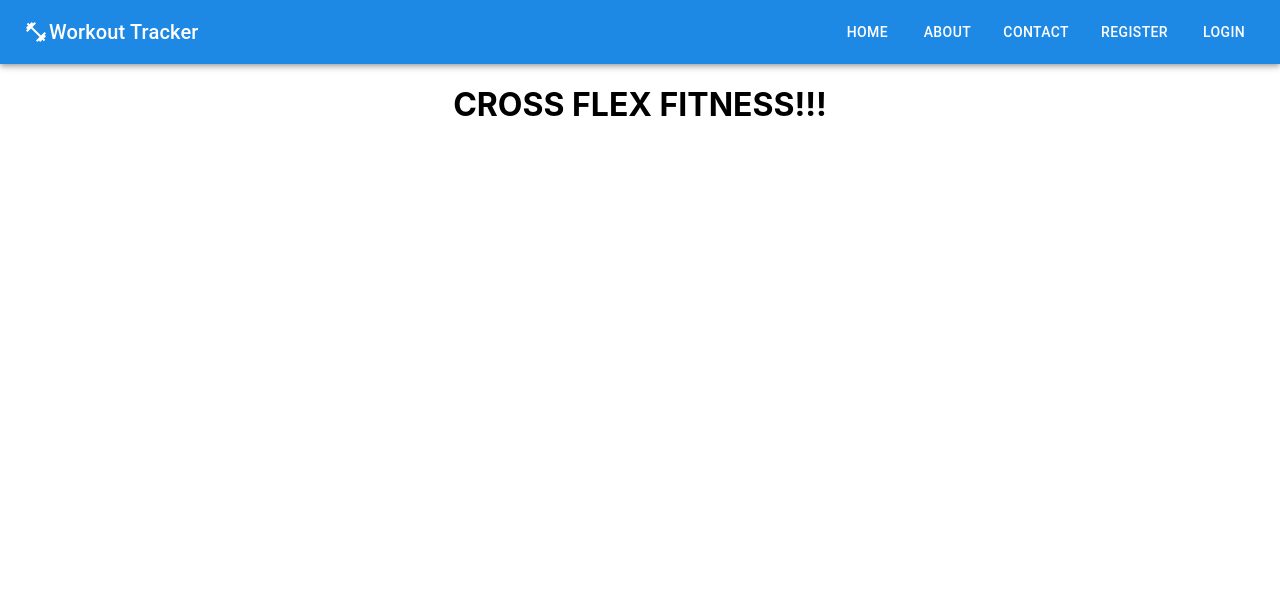
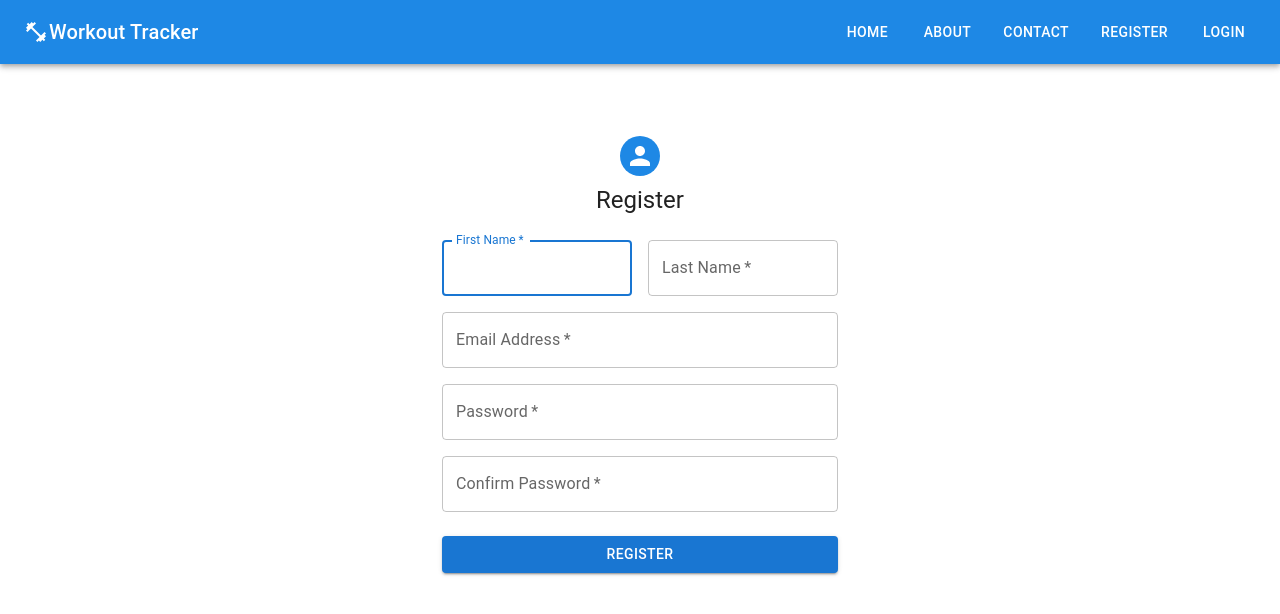
Before and after one commit to MingJae92/CROSS_FLEX_ULTIMATE, a React (Create React App) app: page /register in a window 1280 px wide. Shown: the top 614 px of the page. Built offline with nearby package versions, Linux system fonts and the light colour scheme.

Commit message:
Register UI implemented

```diff
--- a/src/components/Register.js
+++ b/src/components/Register.js
@@ -1,8 +1,41 @@
-import React from "react";
-import { BrowserRouter as Router, Switch, Route, Link } from "react-router-dom";
-import { AppBar, Toolbar, Typography, Button } from "@mui/material";
+import React, { useState } from "react";
+import { BrowserRouter as Router, Link } from "react-router-dom";
+import {
+  AppBar,
+  Toolbar,
+  Typography,
+  Button,
+  TextField,
+  Container,
+  CssBaseline,
+  Avatar,
+  Box,
+  Grid,
+} from "@mui/material";
 import FitnessCenterIcon from "@mui/icons-material/FitnessCenter";
-function Register() {
+
+const Register = () => {
+  const [form, setForm] = useState({
+    firstname: "",
+    lastname: "",
+    email: "",
+    password: "",
+    confirmpassword: "",
+  });
+
+  const handleChange = (e) => {
+    const { name, value } = e.target;
+    setForm({
+      ...form,
+      [name]: value,
+    });
+  };
+
+  const handleSubmit = (e) => {
+    e.preventDefault();
+    // Add your form submission logic here
+  };
+
   return (
     <div>
       <AppBar position="static" sx={{ backgroundColor: "#1e88e5" }}>
@@ -28,9 +61,97 @@ function Register() {
           </Button>
         </Toolbar>
       </AppBar>
-      <h1>CROSS FLEX FITNESS!!!</h1>
+
+      <Container component="main" maxWidth="xs">
+        <CssBaseline />
+        <Box
+          sx={{
+            marginTop: 8,
+            display: "flex",
+            flexDirection: "column",
+            alignItems: "center",
+          }}
+        >
+          <Avatar sx={{ m: 1, bgcolor: "#1e88e5" }}>
+            {/* You can add an icon or image for the Avatar */}
+          </Avatar>
+          <Typography component="h1" variant="h5">
+            Register
+          </Typography>
+          <Box component="form" onSubmit={handleSubmit} sx={{ mt: 3 }}>
+            <Grid container spacing={2}>
+              <Grid item xs={12} sm={6}>
+                <TextField
+                  autoComplete="fname"
+                  name="firstname"
+                  required
+                  fullWidth
+                  id="firstname"
+                  label="First Name"
+                  autoFocus
+                  value={form.firstname}
+                  onChange={handleChange}
+                />
+              </Grid>
+              <Grid item xs={12} sm={6}>
+                <TextField
+                  autoComplete="lname"
+                  name="lastname"
+                  required
+                  fullWidth
+                  id="lastname"
+                  label="Last Name"
+                  value={form.lastname}
+                  onChange={handleChange}
+                />
+              </Grid>
+              <Grid item xs={12}>
+                <TextField
+                  autoComplete="email"
+                  name="email"
+                  required
+                  fullWidth
+                  id="email"
+                  label="Email Address"
+                  value={form.email}
+                  onChange={handleChange}
+                />
+              </Grid>
+              <Grid item xs={12}>
+                <TextField
+                  autoComplete="new-password"
+                  name="password"
+                  required
+                  fullWidth
+                  id="password"
+                  label="Password"
+                  type="password"
+                  value={form.password}
+                  onChange={handleChange}
+                />
+              </Grid>
+              <Grid item xs={12}>
+                <TextField
+                  autoComplete="new-password"
+                  name="confirmpassword"
+                  required
+                  fullWidth
+                  id="confirmpassword"
+                  label="Confirm Password"
+                  type="password"
+                  value={form.confirmpassword}
+                  onChange={handleChange}
+                />
+              </Grid>
+            </Grid>
+            <Button type="submit" fullWidth variant="contained" sx={{ mt: 3, mb: 2 }}>
+              Register
+            </Button>
+          </Box>
+        </Box>
+      </Container>
     </div>
   );
-}
+};
 
 export default Register;
```
